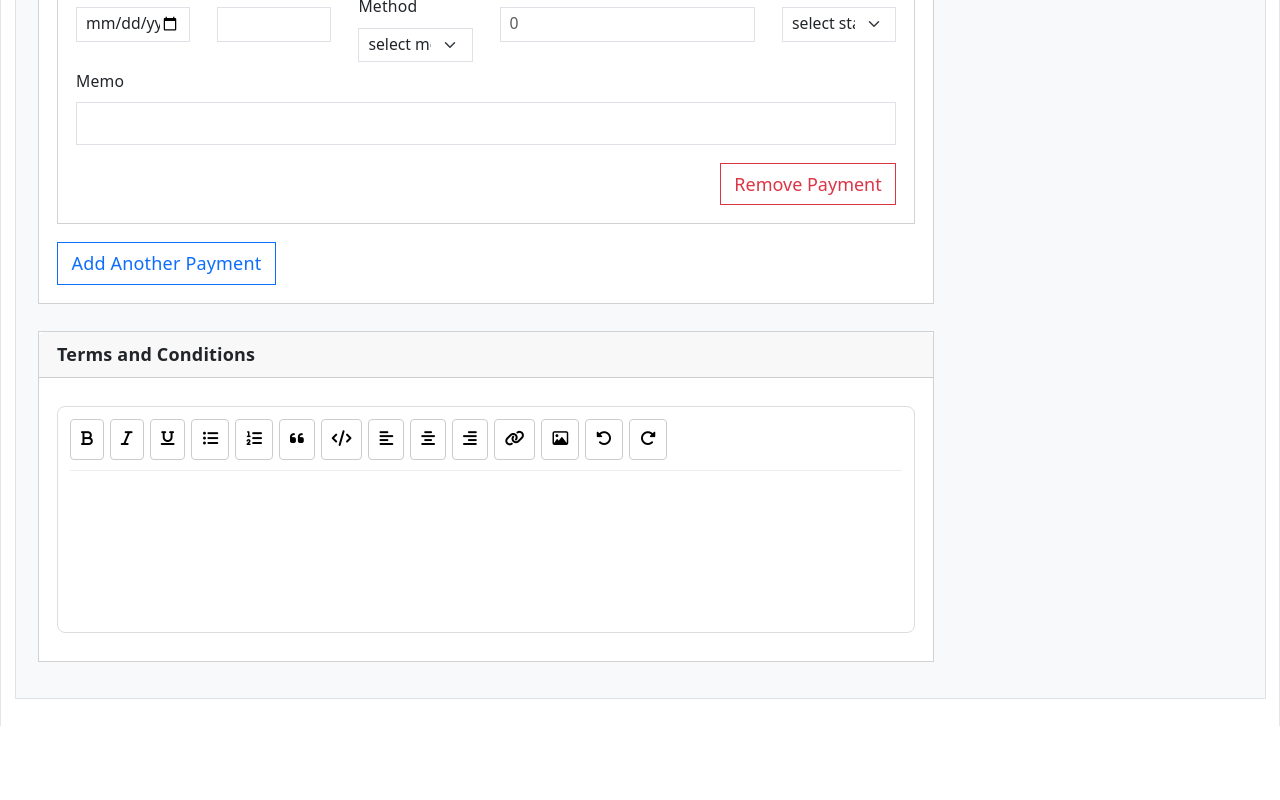
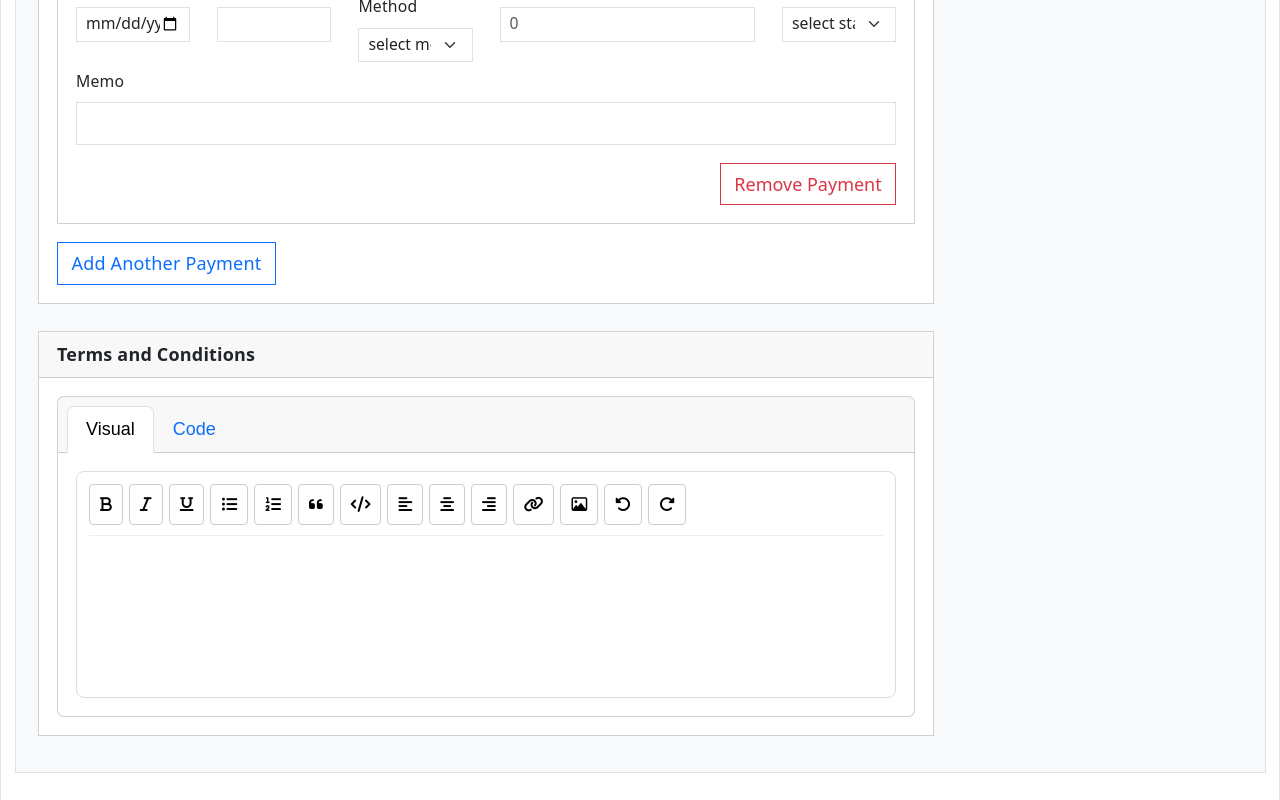
Before and after one commit to thiyari/UltraKey, a React (Vite) app in the folder FrontEnd/: page /new-invoice in a window 1280 px wide. Shown: the part 1571-2371 px from the top of the page. Before the commit the page ends 2297 px from the top, so only its background shows below. Built offline with nearby package versions, Linux system fonts and the light colour scheme.

Commit message:
update tabs complete

```diff
--- a/FrontEnd/src/Components/Invoices/NewInvoice.jsx
+++ b/FrontEnd/src/Components/Invoices/NewInvoice.jsx
@@ -86,6 +86,7 @@ const NewInvoice = () => {
                           <strong>Description</strong>
                         </div>
                         <div className="card-body" align="left">
+                          {/* Tabs section starts */}
                             <div className="card text-center">
                               <div className="card-header">
                                 <ul className="nav nav-tabs card-header-tabs">
@@ -126,6 +127,7 @@ const NewInvoice = () => {
                                 )}
                               </div>
                             </div>
+                             {/* Tabs section ends */}
                         </div>
                     </div>
                     <div className="card text rounded-0 mt-4">
@@ -188,10 +190,48 @@ const NewInvoice = () => {
                           <strong>Terms and Conditions</strong>
                         </div>
                         <div className="card-body" align="left">
-                           {/* Using Text Editor Component */}
-                            <div className="app">
-                                <RichTextEditor onChangeHTML={(html)=>{setTermsAndConditions(html)}}/>
+                          {/* Tabs section starts */}
+                            <div className="card text-center">
+                              <div className="card-header">
+                                <ul className="nav nav-tabs card-header-tabs">
+                                  <li className="nav-item">
+                                    <button
+                                      className={`nav-link ${
+                                        activeTab === "editor" ? "active" : ""
+                                      }`}
+                                      onClick={() => setActiveTab("editor")}
+                                    >
+                                      Visual
+                                    </button>
+                                  </li>
+
+                                  <li className="nav-item">
+                                    <button
+                                      className={`nav-link ${
+                                        activeTab === "preview" ? "active" : ""
+                                      }`}
+                                      onClick={() => setActiveTab("preview")}
+                                    >
+                                      Code
+                                    </button>
+                                  </li>
+                                </ul>
+                              </div>
+
+                              <div className="card-body">
+                                {activeTab === "editor" && (
+                                  <RichTextEditor
+                                    value={description}
+                                    onChangeHTML={(html) => setTermsAndConditions(html)}
+                                  />
+                                )}
+
+                                {activeTab === "preview" && (
+                                  <EditorPreview content={description} />
+                                )}
+                              </div>
                             </div>
+                             {/* Tabs section ends */}
                         </div>
                     </div>
                 </div>
```
